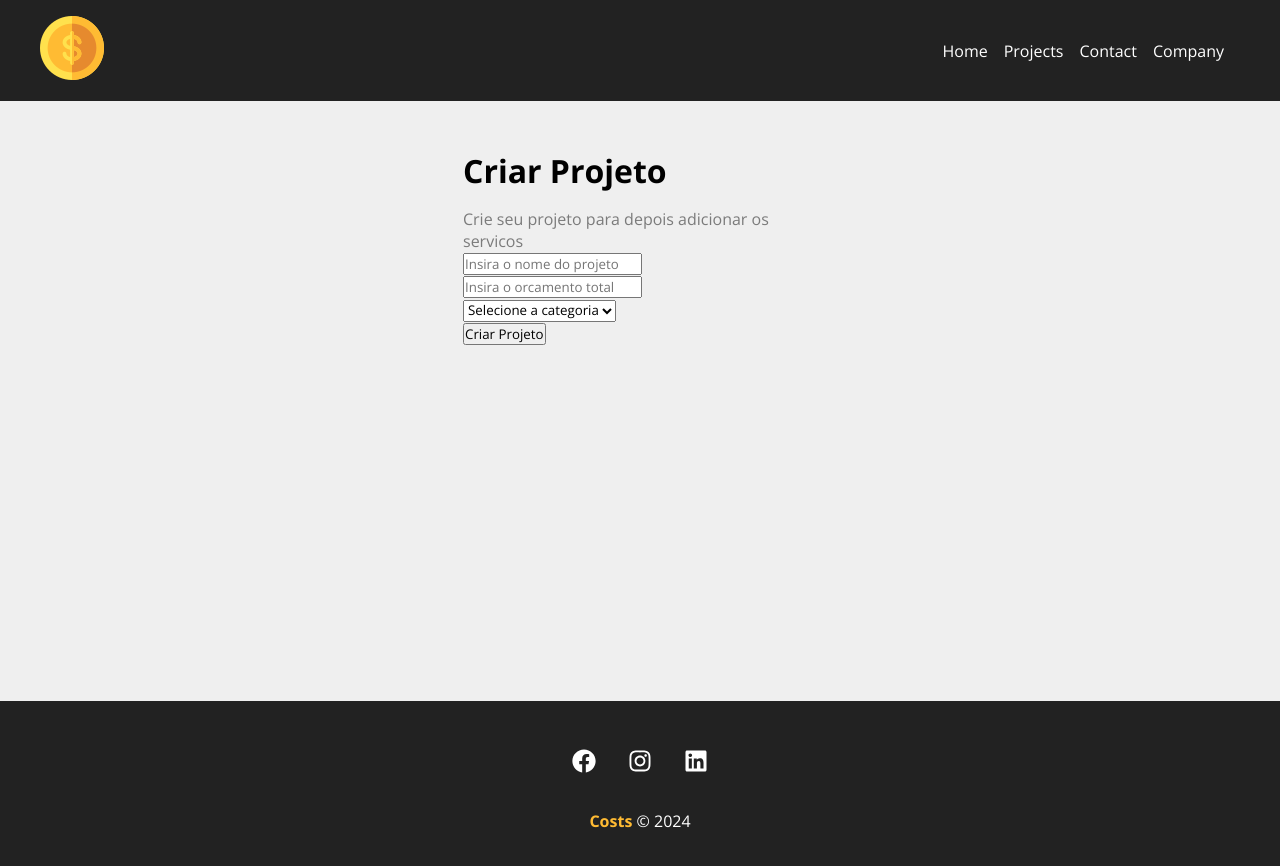
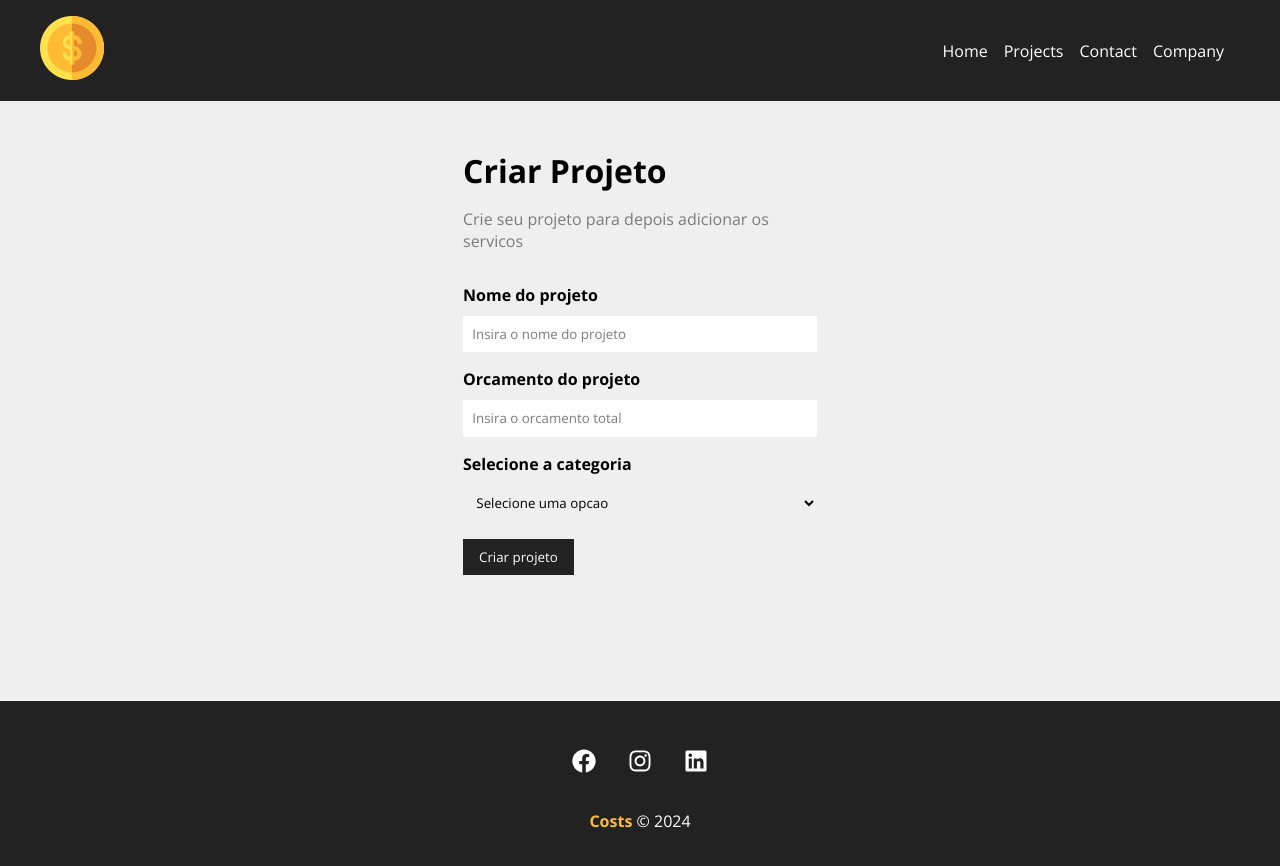
Before and after one commit to gustavobanares/Costs, a React (Create React App) app in the folder costs/: page /newproject in a window 1280 px wide. Shown: the top 866 px of the page. Built offline with nearby package versions, Linux system fonts and the light colour scheme.

Commit message:
Componentization the form

```diff
--- /dev/null
+++ b/costs/src/components/form/Input.js
@@ -0,0 +1,18 @@
+import styles from './Input.module.css'
+
+function Input({type, text, name, placeholder, handleOnChange, value }){
+    return(
+        <div className={styles.form_control}>
+            <label htmlFor={name}>{text}</label>
+            <input
+            type={type}
+            name={name}
+            id={name}
+            placeholder={placeholder}
+            onChange={handleOnChange}
+            value={value} />
+        </div>
+    )
+}
+
+export default Input
--- /dev/null
+++ b/costs/src/components/form/Input.module.css
@@ -0,0 +1,20 @@
+.form_control{
+    display: flex;
+    flex-direction: column;
+    margin-bottom: 1em;
+}
+
+.form_control label{
+    margin-bottom: .6em;
+    font-weight: bold;
+}
+
+.form_control input{
+    padding: .7em;
+    border-radius: 0;
+    border: none;
+}
+
+.form_control input::placeholder{
+    color: #7b7b7b;
+}
--- /dev/null
+++ b/costs/src/components/form/Select.js
@@ -0,0 +1,14 @@
+import styles from './Select.module.css'
+
+function Select({text, name, options, handleOnChange, value }){
+    return(
+        <div className={styles.form_control}>
+            <label htmlFor={name}>{text}</label>
+            <select name={name} id={name}>
+                <option>Selecione uma opcao</option>
+            </select>
+        </div>
+    )
+}
+
+export default Select
--- /dev/null
+++ b/costs/src/components/form/Select.module.css
@@ -0,0 +1,16 @@
+.form_control{
+    display: flex;
+    flex-direction: column;
+    margin-bottom: 1em;
+}
+
+.form_control label{
+    margin-bottom: .6em;
+    font-weight: bold;
+}
+
+.form_control select{
+    padding: .7em;
+    border-radius: 0;
+    border: none;
+}
--- /dev/null
+++ b/costs/src/components/form/SubmitButton.js
@@ -0,0 +1,11 @@
+import styles from './SubmitButton.module.css'
+
+function SubmitButton({text}){
+    return(
+        <div>
+            <button className={styles.btn}>{text}</button>
+        </div>
+    )
+}
+
+export default SubmitButton
--- /dev/null
+++ b/costs/src/components/form/SubmitButton.module.css
@@ -0,0 +1,13 @@
+.btn{
+    background-color: #222;
+    color: #FFF;
+    padding: 0.7em 1.2em;
+    text-decoration: none;
+    transition: .5s;
+    cursor: pointer;
+    border: none;
+}
+
+.btn:hover{
+    color: #FFBB33;
+}
--- a/costs/src/components/pages/NewProject.js
+++ b/costs/src/components/pages/NewProject.js
@@ -8,7 +8,7 @@
         <div className={styles.newproject_container}>
             <h1>Criar Projeto</h1>
             <p>Crie seu projeto para depois adicionar os servicos</p>
-            <ProjectForm />
+            <ProjectForm btnText='Criar projeto' />
         </div>
     )
 }
--- a/costs/src/components/project/ProjectForm.js
+++ b/costs/src/components/project/ProjectForm.js
@@ -1,23 +1,28 @@
-function ProjectForm(){
+import Input from '../form/Input'
+import Select from '../form/Select'
+import SubmitButton from '../form/SubmitButton'
+import styles from './ProjectForm.module.css'
+
+function ProjectForm({btnText}){
     return(
-        <form>
-
-            <div>
-                <input type="text" placeholder="Insira o nome do projeto" />
-            </div>
-            <div>
-                <input type="number" placeholder="Insira o orcamento total" />
-            </div>
-            <div>
-                <select name="category_id">
-                    <option disabled selected>
-                    Selecione a categoria
-                    </option>
-                </select>
-            </div>
-            <div>
-                <input type="submit" value='Criar Projeto'/>
-            </div>
+        <form className={styles.form}>
+            <Input
+            type='text'
+            text='Nome do projeto'
+            name='name'
+            placeholder='Insira o nome do projeto'
+            />
+            <Input
+            type='number'
+            text='Orcamento do projeto'
+            name='budget'
+            placeholder='Insira o orcamento total'
+            />
+            <Select
+            name='category_id'
+            text='Selecione a categoria'
+            />
+            <SubmitButton text={btnText}/>
         </form>
     )
 }
--- /dev/null
+++ b/costs/src/components/project/ProjectForm.module.css
@@ -0,0 +1,5 @@
+.form{
+    width: 100%;
+    margin: 2em 0;
+
+}
```
